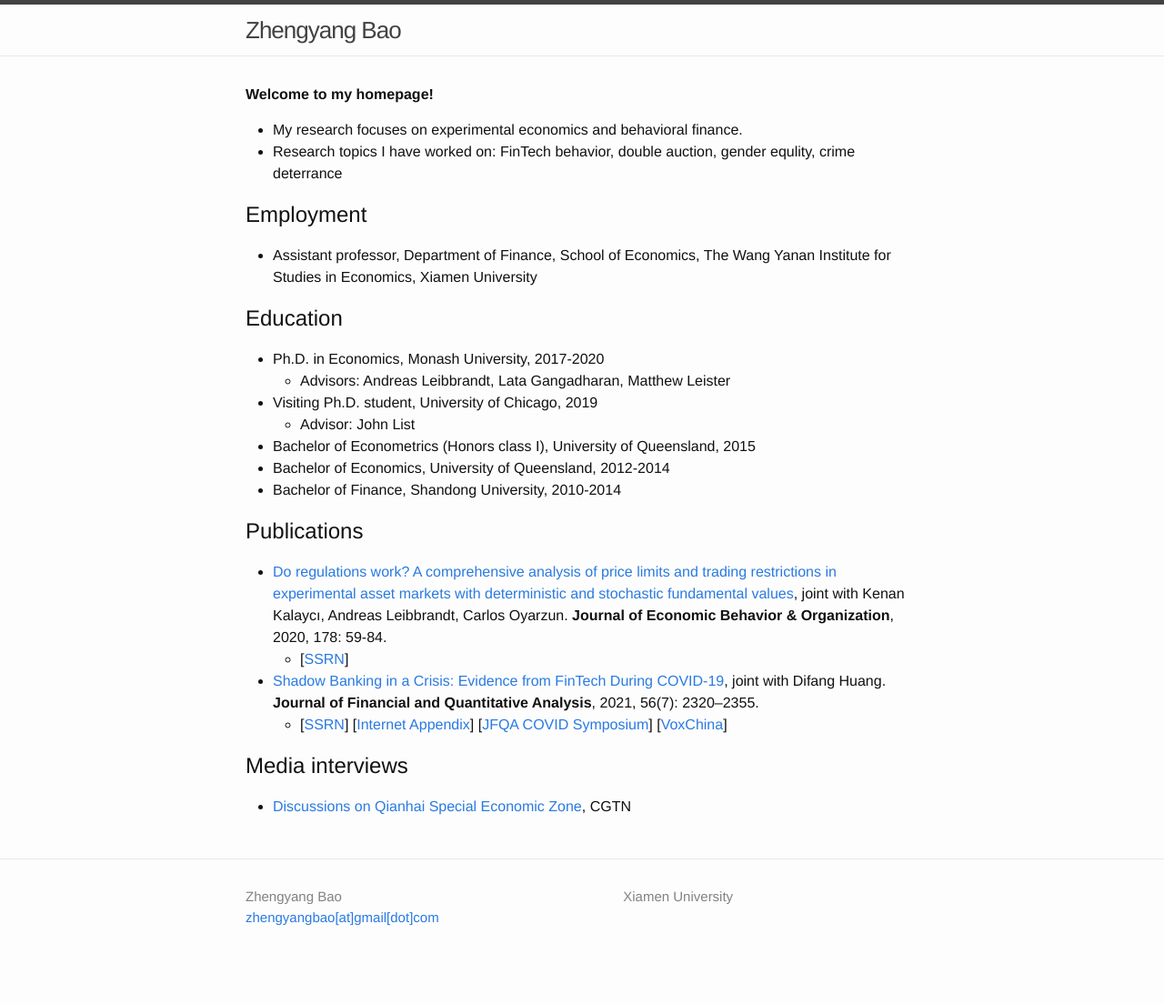
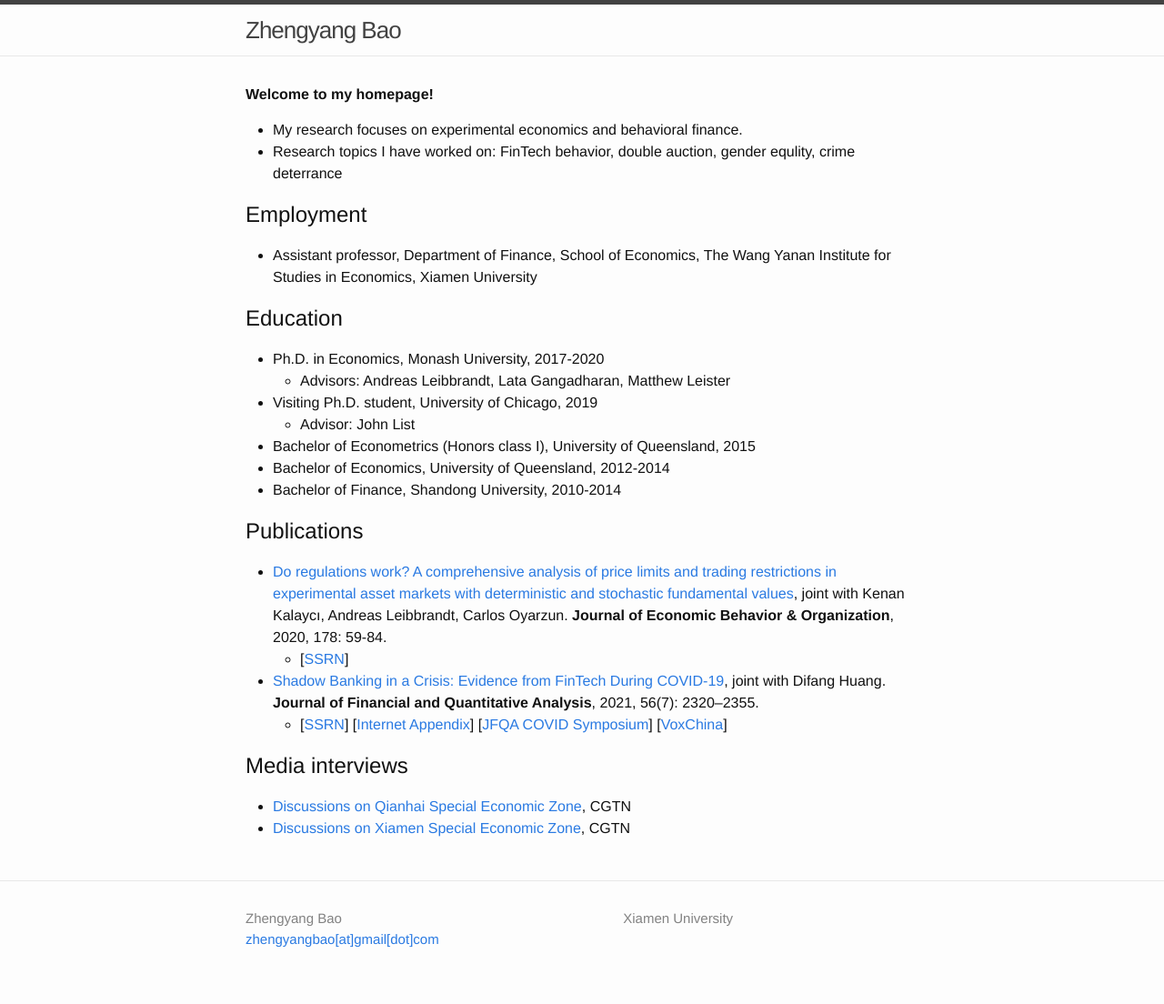
Before and after one commit to zhengyang-bao/zhengyang-bao.github.io, a Jekyll site: the page built from index.md, in a window 1280 px wide. Shown: the whole page at 91% size. Built offline with Jekyll 4.4.1, drawn with Linux system fonts in a browser that asks for light colours; before the commit the page ends 1080 px from its top, so only the background shows below that.

Commit message:
Update index.md

```diff
--- a/index.md
+++ b/index.md
@@ -31,3 +31,4 @@ layout: default
 
 ## Media interviews
 - [Discussions on Qianhai Special Economic Zone](https://news.cgtn.com/news/2021-09-20/Expert-Shenzhen-s-Qianghai-offers-opportunities-for-HK-13Iyp1gpoGs/index.html), CGTN
+- [Discussions on Xiamen Special Economic Zone](https://m.weibo.cn/status/4716940611813977?wm=3333_2001&from=10BC293010&sourcetype=weixin), CGTN
```
